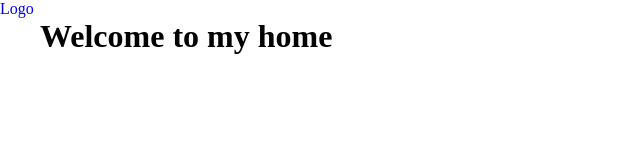
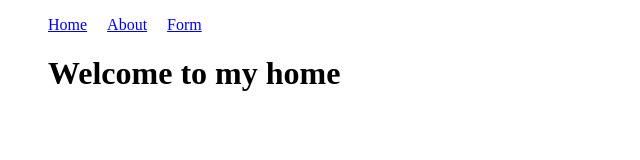
Before and after one commit to dev-ramin/form-design, a plain HTML site: page home.html in a window 1280 px wide. Shown: the whole page, without its empty margins (0-640 px from the left). Drawn offline with Linux system fonts and the light colour scheme.

Commit message:
nav added

```diff
--- a/home.html
+++ b/home.html
@@ -9,7 +9,13 @@
 </head>
 <body>
     <header>
-        <a href="#">Logo</a>
+        <nav>
+            <ul>
+                <li><a href="home.html">Home</a></li>
+                <li><a href="index.html">About</a></li>
+                <li><a href="home.html">Form</a></li>
+            </ul>
+        </nav>
         <h1>Welcome to my home</h1>
     </header>
 </body>
--- a/style.css
+++ b/style.css
@@ -1,9 +1,3 @@
-*{
-    margin: 0;
-    padding: 0;
-    box-sizing: border-box;
-    text-decoration: none;
-}
 form{
     width: 50%;
     margin-left: 50px;
@@ -12,3 +6,10 @@ h1{
     margin-bottom: 20px;
     margin-left: 40px;
 }
+nav li{
+    list-style: none;
+    margin-right: 20px;
+}
+nav ul{
+    display: flex;
+}
```
